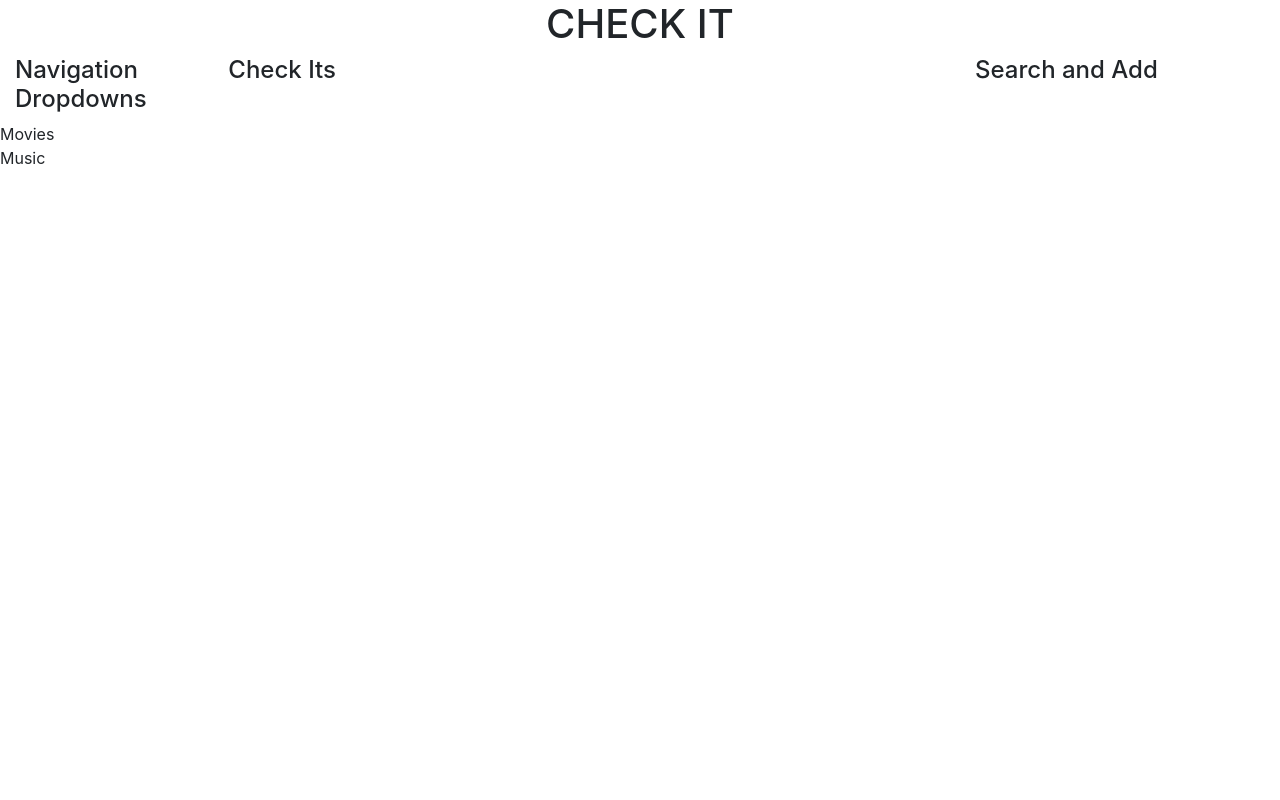
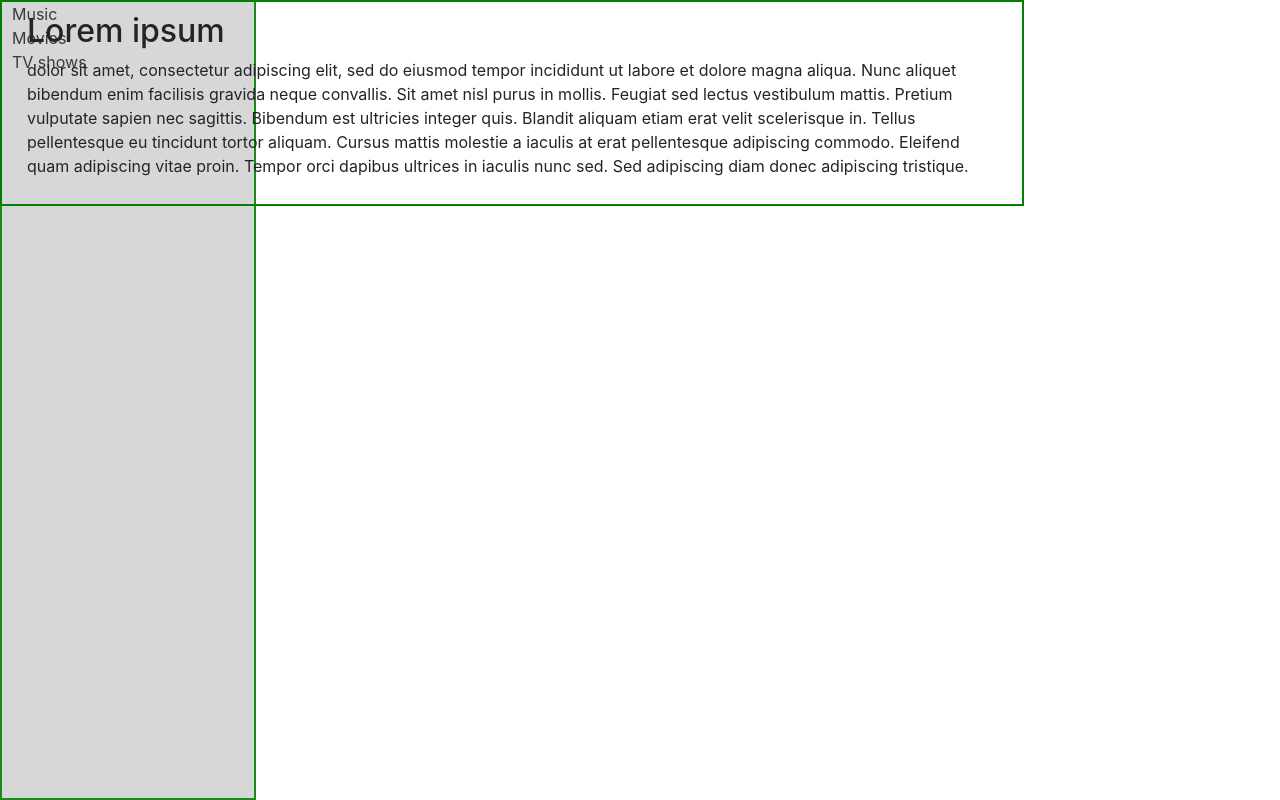
Before and after one commit to brandonjreyes/Check-It, a plain HTML site: page index.html in a window 1280 px wide. Drawn offline with nearby package versions, Linux system fonts and the light colour scheme.

Commit message:
Fixed up CSS. Using Bootstrap more sparingly.

```diff
--- a/Assets/CSS/style.css
+++ b/Assets/CSS/style.css
@@ -0,0 +1,41 @@
+html {
+    height: 100%;
+}
+
+body {
+    height: 100%;
+}
+
+/* Navigation Sidebar */
+#nav-sidebar-wrapper {
+    display: inline-block;
+    position: absolute;
+    width: 20%;
+    height: 100%;
+    overflow: auto;
+    background: lightgrey;
+    border: 2px solid green;
+    opacity: .9;
+}
+
+.sidebar-nav {
+    list-style: none;
+    padding: 0;
+}
+
+.sidebar-nav li {
+    text-indent: 10px;
+}
+
+/* Main Content */
+#content-wrapper {
+    align-items: center;
+    width: 80%;
+    display: inline-block;
+    position: absolute;
+    padding: 10px;
+
+    border: 2px solid green;
+}
+
+#wrapper {}
--- a/index.html
+++ b/index.html
@@ -1,38 +1,58 @@
 <!DOCTYPE html>
 <html lang="en">
+
 <head>
     <meta charset="UTF-8">
     <meta http-equiv="X-UA-Compatible" content="IE=edge">
     <meta name="viewport" content="width=device-width, initial-scale=1.0">
     <title>Document</title>
+    <!-- Link CSS -->
+    <link rel="stylesheet" href="Assets\CSS\style.css">
     <!-- Bootstrap CDN -->
-    <link rel="stylesheet" href="https://cdn.jsdelivr.net/npm/bootstrap@4.3.1/dist/css/bootstrap.min.css" integrity="sha384-ggOyR0iXCbMQv3Xipma34MD+dH/1fQ784/j6cY/iJTQUOhcWr7x9JvoRxT2MZw1T" crossorigin="anonymous">
+    <link rel="stylesheet" href="https://cdn.jsdelivr.net/npm/bootstrap@4.3.1/dist/css/bootstrap.min.css"
+        integrity="sha384-ggOyR0iXCbMQv3Xipma34MD+dH/1fQ784/j6cY/iJTQUOhcWr7x9JvoRxT2MZw1T" crossorigin="anonymous">
 </head>
+
 <body>
+    <main>
+        <div id="wrapper">
 
-    <h1 class="text-center">CHECK IT</h1>
-    <div class="container-fluid">
-        <div class="row flex-xl-nowrap">
-
-            <div class="col-xl-2">
-                <h4>Navigation Dropdowns</h4>
-                    <div class="row">Movies</div>
-                    <div class="row">Music</div>
+            <!-- Navigation Sidebar -->
+            <div id="nav-sidebar-wrapper">
+                <ul class="sidebar-nav">
+                    <li id="music-nav">Music</li>
+                    <li id="movies-nav">Movies</li>
+                    <li id="TV-nav">TV shows</li>
+                </ul>
             </div>
 
-            <div class="col-xl-7">
-                <h4>Check Its</h2>
+            <!-- Main Content -->
+            <div id="content-wrapper">
+                <div class="container-fluid">
+                    <div class="row">
+                        <div class="col-lg-12">
+                            <h2>Lorem ipsum</h2>
+                            <p>dolor sit amet, consectetur adipiscing elit, sed do eiusmod tempor incididunt ut labore
+                                et dolore magna aliqua. Nunc aliquet bibendum enim facilisis gravida neque convallis.
+                                Sit amet nisl purus in mollis. Feugiat sed lectus vestibulum mattis. Pretium vulputate
+                                sapien nec sagittis. Bibendum est ultricies integer quis. Blandit aliquam etiam erat
+                                velit scelerisque in. Tellus pellentesque eu tincidunt tortor aliquam. Cursus mattis
+                                molestie a iaculis at erat pellentesque adipiscing commodo. Eleifend quam adipiscing
+                                vitae proin. Tempor orci dapibus ultrices in iaculis nunc sed. Sed adipiscing diam donec
+                                adipiscing tristique.</p>
+                        </div>
+                    </div>
+                </div>
             </div>
 
-            <div class="col-xl-3 ">
-                <h4>Search and Add</h2>
-            </div>
+            <!-- Search/Add Sidebar -->
 
         </div>
-    </div>
-
+    </main>
     <!-- JQuery and JS link -->
     <script src="./Assets/js/jquery-3.6.0.min.js"></script>
     <script src="./Assets/js/script.js"></script>
+
 </body>
+
 </html>
```
